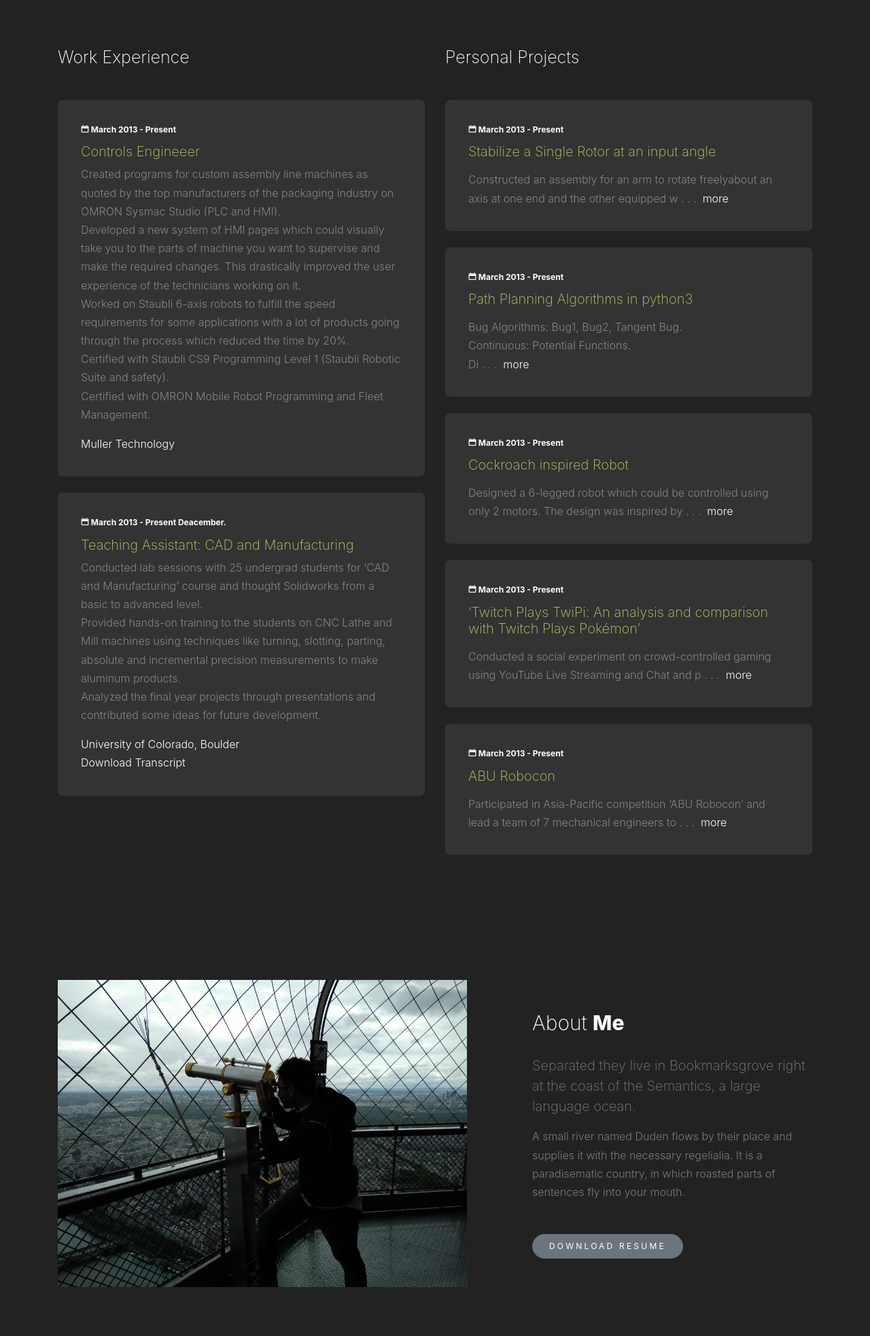
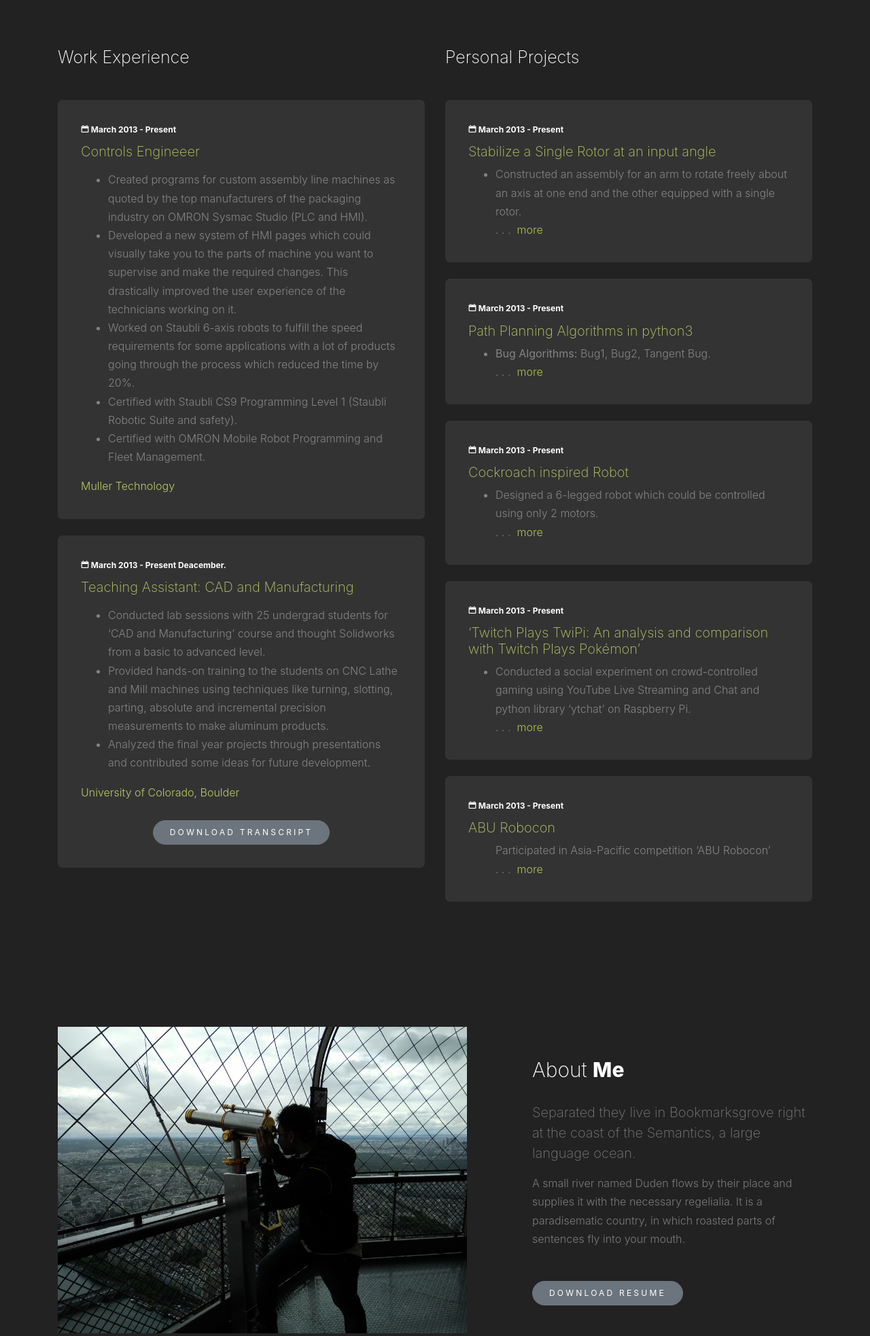
Before and after one commit to PradnyaTipare/PradnyaTipare.github.io, a PHP site: page / in a window 1280 px wide. Shown: the part 945-2911 px from the top of the page at 68% size. Before the commit the page ends 2839 px from the top, so only its background shows below. Run offline with PHP 8.4, Linux system fonts and the light colour scheme; some web fonts are replaced.

Commit message:
11/17/2022

```diff
--- a/css/style.css
+++ b/css/style.css
@@ -42,9 +42,14 @@ a {
   -o-transition: .3s all;
   transition: .3s all;
   color: #bac964; }
-  a:hover, a:focus, a:active {
+  a:hover, a:focus {
     color: #b2c251;
-    text-decoration: none; }
+    text-decoration-line: underline;
+    text-decoration-thickness: 1px;}
+  a:visited{
+    color: #b2c251;
+    text-decoration-line: none;
+  }
 
 .parent-nav-link-padding, .site-navbar .navbar-nav > li > a {
   padding: 15px 20px !important; }
@@ -135,7 +140,7 @@ a {
     .site-navbar.scrolled .navbar-nav > li > a {
       color: rgba(0, 0, 0, 0.7) !important; }
       .site-navbar.scrolled .navbar-nav > li > a:hover {
-        color: #bac964 !important; }
+        color: #bac964 !important;}
       .site-navbar.scrolled .navbar-nav > li > a.active {
         color: #bac964 !important; }
     .site-navbar.scrolled .navbar-nav > li.active > a {
@@ -265,7 +270,7 @@ a {
   border-radius: 100px;
   text-transform: uppercase;
   font-size: 12px;
-  letter-spacing: .2rem; }
+  letter-spacing: .2rem;}
   .btn:active, .btn:focus {
     outline: none;
     -webkit-box-shadow: none !important;
@@ -273,7 +278,7 @@ a {
   .btn.btn-primary {
     color: #fff; }
     .btn.btn-primary:hover, .btn.btn-primary:active, .btn.btn-primary:focus {
-      background: #b2c251; }
+      background: #b2c251;}
 
 .progress {
   overflow: visible;
@@ -487,7 +492,7 @@ a {
     color: #fff; }
   .resume-item .school {
     display: block;
-    font-size: 16px; }
+    font-size: 16px;}
   .resume-item h3 {
     color: #bac964;
     font-size: 20px; }
@@ -631,9 +636,16 @@ a {
   .morecontent span {
       display: none;
     }
-  a {
+  .a {
       color: #ffffff
-    }
-  a:visited {
-      color: #ffffff
-    }
+  }
+
+
+  .morelink:hover, .morelink:focus {
+    color: #b2c251;
+    text-decoration-line: underline;
+    text-decoration-thickness: 1px;}
+  .morelink:visited{
+    color: #b2c251;
+    text-decoration-line: none;
+  }
--- a/index.html
+++ b/index.html
@@ -68,22 +68,25 @@
 						<span class="date"><span class="icon-calendar"></span> March 2013 - Present</span>
 						<h3>Controls Engineeer</h3>
 						<p>
-							Created programs for custom assembly line machines as quoted by the top manufacturers of the packaging industry on OMRON Sysmac Studio (PLC and HMI). <br>
-							Developed a new system of HMI pages which could visually take you to the parts of machine you want to supervise and make the required changes. This drastically improved the user experience of the technicians working on it. <br>
-							Worked on Staubli 6-axis robots to fulfill the speed requirements for some applications with a lot of products going through the process which reduced the time by 20%. <br>
-							Certified with Staubli CS9 Programming Level 1 (Staubli Robotic Suite and safety). <br>
-							Certified with OMRON Mobile Robot Programming and Fleet Management.</p>
+							<ul><li>Created programs for custom assembly line machines as quoted by the top manufacturers of the packaging industry on OMRON Sysmac Studio (PLC and HMI). </li>
+								<li>Developed a new system of HMI pages which could visually take you to the parts of machine you want to supervise and make the required changes. This drastically improved the user experience of the technicians working on it. </li>
+								<li>Worked on Staubli 6-axis robots to fulfill the speed requirements for some applications with a lot of products going through the process which reduced the time by 20%. </li>
+								<li>Certified with Staubli CS9 Programming Level 1 (Staubli Robotic Suite and safety). </li>
+								<li>Certified with OMRON Mobile Robot Programming and Fleet Management.</li></ul></p>
 							<span class="school"><a href="https://www.muller-technology.com/" target="_blank">Muller Technology</a></span>
 					</div>
 
 					<div class="resume-item mb-4">
 						<span class="date"><span class="icon-calendar"></span> March 2013 - Present Deacember.</span>
 						<h3>Teaching Assistant: CAD and Manufacturing</h3>
-						<p>Conducted lab sessions with 25 undergrad students for ‘CAD and Manufacturing’ course and thought Solidworks from a basic to advanced level. <br>
-							Provided hands-on training to the students on CNC Lathe and Mill machines using techniques like turning, slotting, parting, absolute and incremental precision measurements to make aluminum products. <br>
-							Analyzed the final year projects through presentations and contributed some ideas for future development.</p>
-						<span class="school"><a href="https://www.colorado.edu/mechanical/academics/ms-programs/master-science-professional-program" target="_blank">University of Colorado, Boulder</a></span>
-						<span class="school"><a href="/downloads/Transcript.pdf" download>Download Transcript</a></span>
+						<p>
+							<ul><li>Conducted lab sessions with 25 undergrad students for ‘CAD and Manufacturing’ course and thought Solidworks from a basic to advanced level. </li>
+								<li>Provided hands-on training to the students on CNC Lathe and Mill machines using techniques like turning, slotting, parting, absolute and incremental precision measurements to make aluminum products. </li>
+								<li>Analyzed the final year projects through presentations and contributed some ideas for future development.</li></ul></p>
+						<span class="school"><a href="https://www.colorado.edu/mechanical/academics/ms-programs/master-science-professional-program" target="_blank">University of Colorado, Boulder</a></span> <br>
+						<div class="section-heading text-center">
+							<span class="school"><a href="/downloads/Transcript.pdf" class="btn btn-secondary px-4 py-2 btn-sm" download>Download Transcript</a></span>
+						</div>
 					</div>
 
 				</div>
@@ -95,53 +98,59 @@
 					<div class="resume-item mb-4">
 						<span class="date"><span class="icon-calendar"></span> March 2013 - Present</span>
 						<h3>Stabilize a Single Rotor at an input angle</h3>
-						<p>
-							<div class="comment more">Constructed an assembly for an arm to rotate freelyabout an axis at one end and the other equipped with a single rotor.
-							Programmed and studied the effects of different controllers such as P, PI, PID on the stability of the device.
-							Created a model-based controller called variable PD and tested it to get a decrease in percent overshoot and settling time.</div></p>
+						<ul>
+							<li>Constructed an assembly for an arm to rotate freely about an axis at one end and the other equipped with a single rotor.</li>
+						<div class="comment more">
+
+							<li>Programmed and studied the effects of different controllers such as P, PI, PID on the stability of the device.</li>
+							<li>Created a model-based controller called variable PD and tested it to get a decrease in percent overshoot and settling time.</li></div></ul>
 
 					</div>
 
 					<div class="resume-item mb-4">
 						<span class="date"><span class="icon-calendar"></span> March 2013 - Present</span>
 						<h3>Path Planning Algorithms in python3</h3>
-						<p>
-							<div class="comment more">Bug Algorithms: Bug1, Bug2, Tangent Bug. <br>
-							Continuous: Potential Functions. <br>
-							Discrete: Wavefront. <br>
-							Sampling Based: Probabilistic Roadmaps, Rapidly exploring Random Tree, A*, Dijkstra's.</div></p>
+						<ul>
+							<li><strong>Bug Algorithms:</strong> Bug1, Bug2, Tangent Bug.</li>
+							<div class="comment more">
+							<li><strong></strong>Continuous:</strong> Potential Functions. </li>
+							<li><strong></strong>Discrete:</strong> Wavefront. </li>
+							<li><strong></strong>Sampling Based: Probabilistic Roadmaps, Rapidly exploring Random Tree, A*, Dijkstra's.</li></div></ul>
 
 					</div>
 
 					<div class="resume-item mb-4">
 						<span class="date"><span class="icon-calendar"></span> March 2013 - Present</span>
 						<h3>Cockroach inspired Robot</h3>
-						<p>
-							<div class="comment more">Designed a 6-legged robot which could be controlled using only 2 motors. The design was inspired by the motion of a cockroach that it undertakes while in search of food and while attacking its enemy.
-							Applied a path planning algorithm called Bug1 to reach a source of light from a certain point in an obstacle environment.
-							Bug1 is inspired by the food sensing ability of a bug and the tactile sensors in its antennae.</div></p>
+						<ul>
+							<li>Designed a 6-legged robot which could be controlled using only 2 motors.</li>
+							<div class="comment more">
+							<li>The design was inspired by the motion of a cockroach that it undertakes while in search of food and while attacking its enemy.</li>
+							<li>Applied a path planning algorithm called Bug1 to reach a source of light from a certain point in an obstacle environment.</li>
+							<li>Bug1 is inspired by the food sensing ability of a bug and the tactile sensors in its antennae.</li></div></ul>
 
 					</div>
 
 					<div class="resume-item mb-4">
 						<span class="date"><span class="icon-calendar"></span> March 2013 - Present</span>
 						<h3>‘Twitch Plays TwiPi: An analysis and comparison with Twitch Plays Pokémon’</h3>
-						<p>
-							<div class="comment more">Conducted a social experiment on crowd-controlled gaming using YouTube Live Streaming and Chat and python library ‘ytchat’ on Raspberry Pi.
-							Hosted a server where 27 people controlled a wheeled robot simultaneously to achieve a specific task.
-							Similar experiment was done with 1,2, 4 people and an in-depth analysis was done on the total time taken with variables such as complexity of the task, no of people, etc.
-							Inspired by a video game ‘Pokémon Red’ which was played by 748006 players in real time.</div></p>
+						<ul>
+							<li>Conducted a social experiment on crowd-controlled gaming using YouTube Live Streaming and Chat and python library ‘ytchat’ on Raspberry Pi.</li>
+							<div class="comment more">
+							<li>Hosted a server where 27 people controlled a wheeled robot simultaneously to achieve a specific task.</li>
+							<li>Similar experiment was done with 1,2, 4 people and an in-depth analysis was done on the total time taken with variables such as complexity of the task, no of people, etc.</li>
+							<li>Inspired by a video game ‘Pokémon Red’ which was played by 748006 players in real time.</li></div></ul>
 
 					</div>
 
 					<div class="resume-item mb-4">
 						<span class="date"><span class="icon-calendar"></span> March 2013 - Present</span>
 						<h3>ABU Robocon</h3>
-						<p>
-							<div class="comment more">Participated in Asia-Pacific competition ‘ABU Robocon’ and lead a team of 7 mechanical engineers to complete the tasks while working closely with the electronics and coding team. <br>
-							<strong>Frisbee throwing robot</strong> (manually controlled, frisbee could be thrown at a desired location accurately) <br>
-							<strong>Ball swinging robot</strong> (autonomous, used pneumatic systems) <br>
-							<strong>Quadrupedal robot</strong> (autonomous, used linear actuators and accelerometer for feedback)</div></p>
+						<ul>
+						Participated in Asia-Pacific competition ‘ABU Robocon’ <div class="comment more"> and lead a team of 7 mechanical engineers to complete the tasks while working closely with the electronics and coding team.</li>
+							<li><strong>Frisbee throwing robot</strong> (manually controlled, frisbee could be thrown at a desired location accurately)</li>
+							<li><strong>Ball swinging robot</strong> (autonomous, used pneumatic systems)</li>
+							<li><strong>Quadrupedal robot</strong> (autonomous, used linear actuators and accelerometer for feedback)</li></div></ul>
 
 					</div>
 
@@ -190,7 +199,7 @@
 
 	<script>
         $(document).ready(function() {
-		var showChar = 100;
+		var showChar = 0;
 		var ellipsestext = " . . .";
 		var moretext = "more";
 		var lesstext = "less";
```
